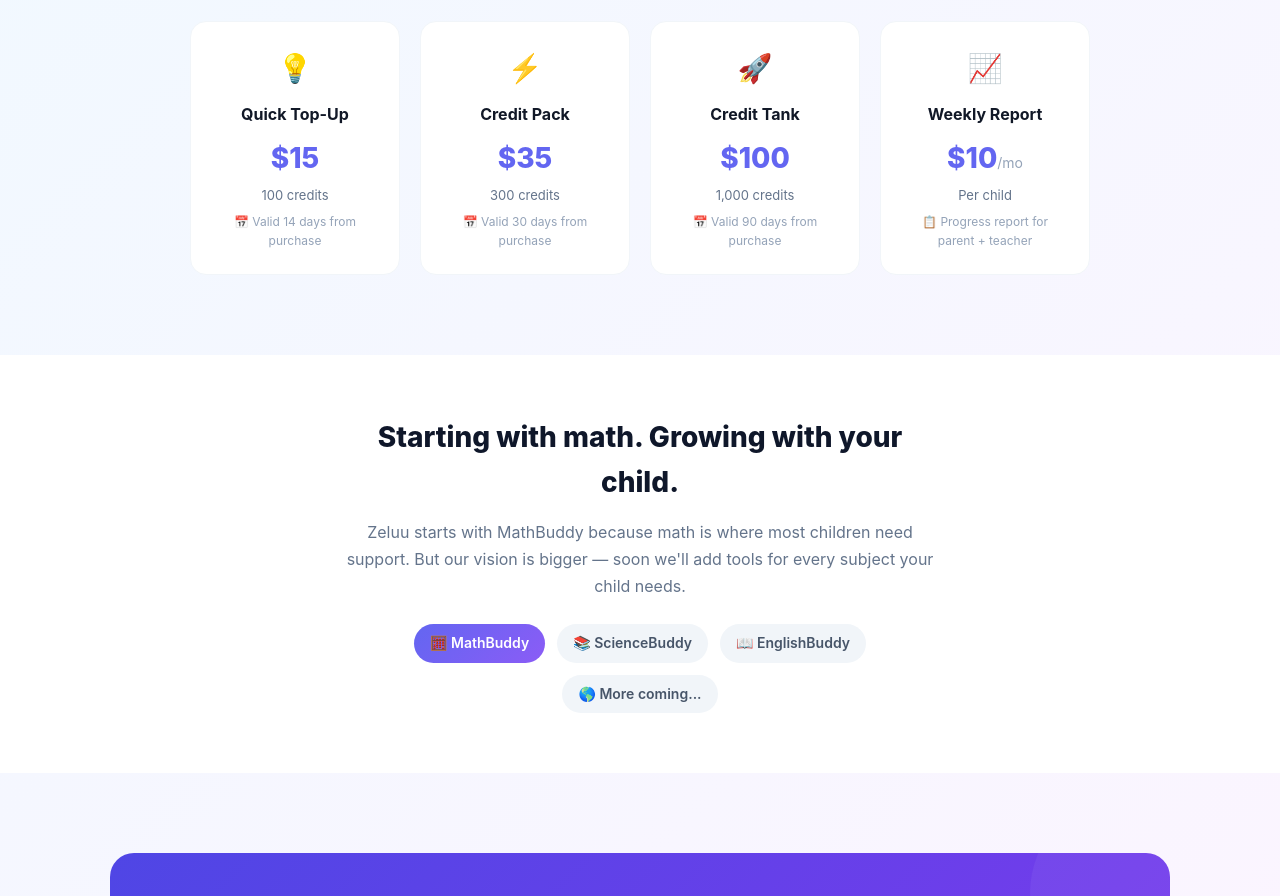
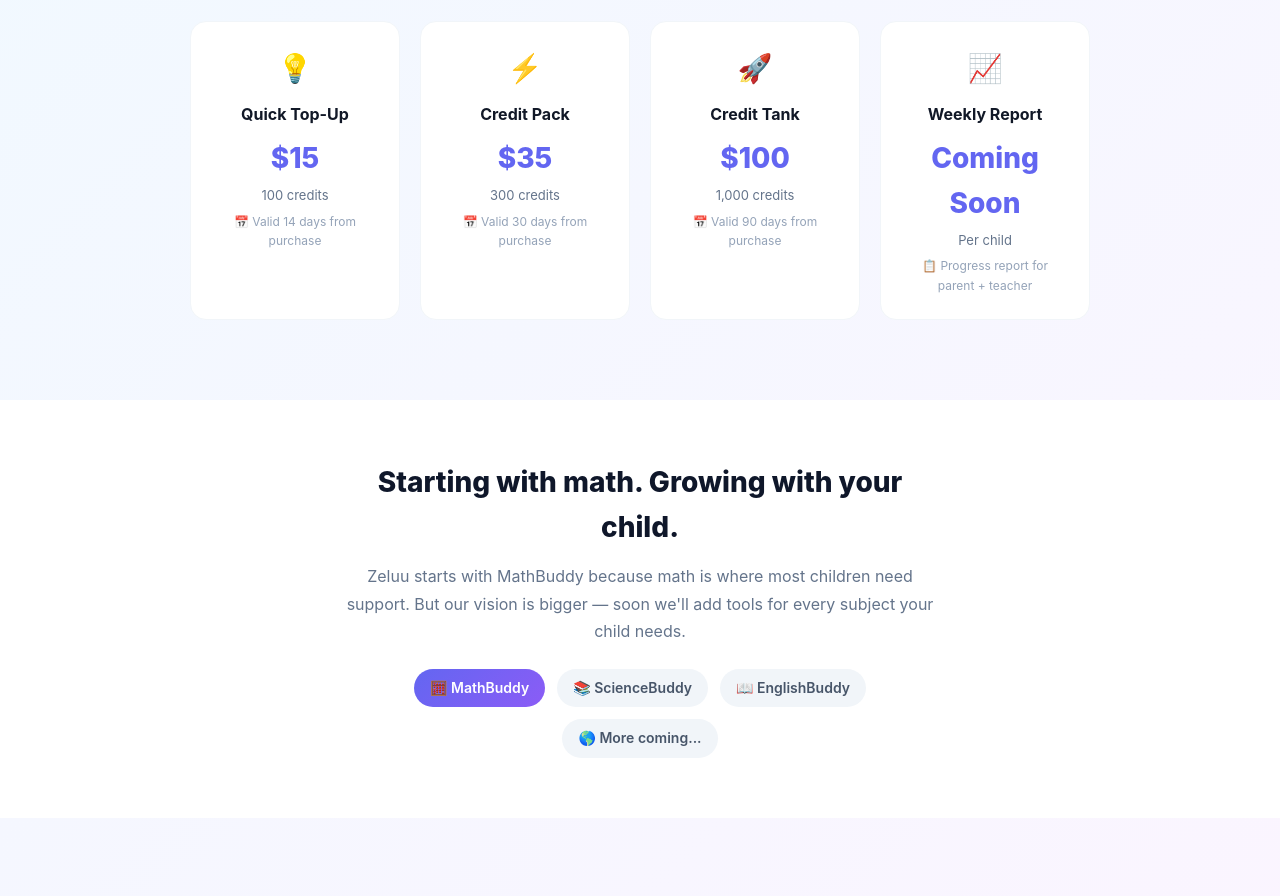
Before and after one commit to amrabdelglill-pixel/ai-math-tutor, a website: page public/index.html in a window 1280 px wide. Shown: the part 3500-4396 px from the top of the page. Drawn offline with Linux system fonts and the light colour scheme.

Commit message:
fix: change Weekly Report price to Coming Soon on homepage

```diff
--- a/public/index.html
+++ b/public/index.html
@@ -837,7 +837,7 @@
             <div class="addon-card">
                 <div class="addon-icon">&#128200;</div>
                 <h4>Weekly Report</h4>
-                <div class="addon-price">$10<span>/mo</span></div>
+                <div class="addon-price">Coming Soon</div>
                 <div class="addon-detail">Per child</div>
                 <div class="addon-validity">&#128203; Progress report for parent + teacher</div>
             </div>
```
